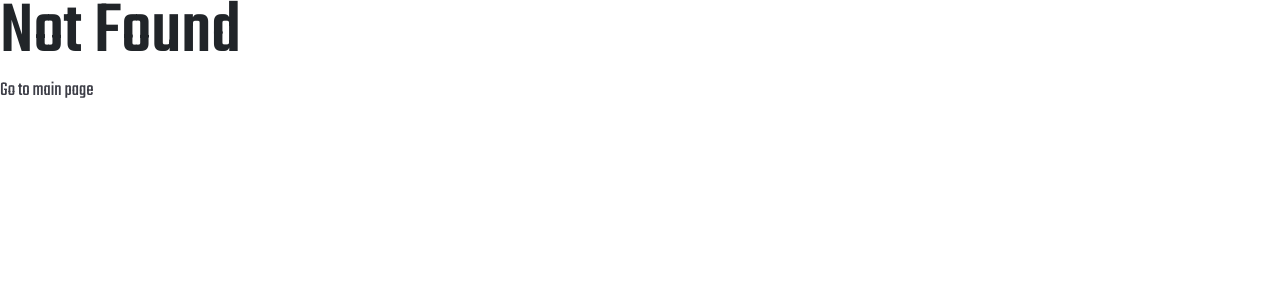
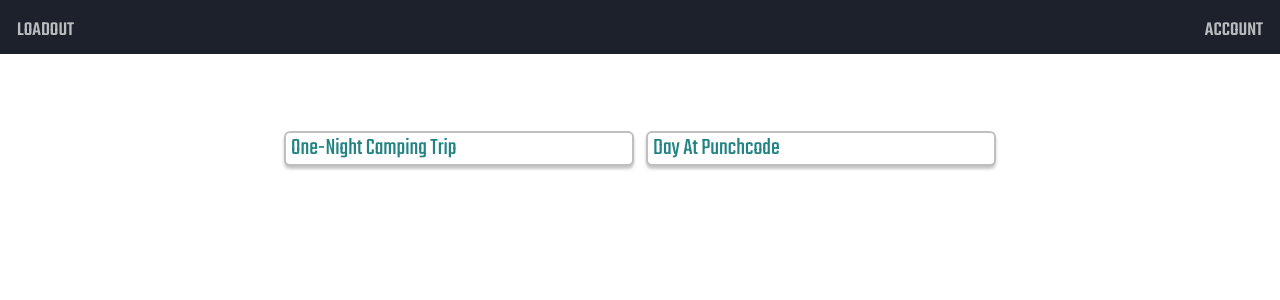
Before and after one commit to Chris-Fortier/loadout, a React (Create React App) app: page /loadout-list in a window 1280 px wide. Before the commit this address had no page. Shown: the top 300 px of the page. Built offline with nearby package versions, Linux system fonts and the light colour scheme.

Commit message:
add back separate loadout list and loadout card components (might not end up using)

```diff
--- a/src/App.js
+++ b/src/App.js
@@ -5,6 +5,7 @@ import Landing from "./components/pages/Landing";
 // import AllKits from "./components/pages/AllKits";
 import NotFound from "./components/pages/NotFound";
 import ItemList from "./components/pages/ItemList";
+import LoadoutList from "./components/pages/LoadoutList";
 import LoadoutSharing from "./components/pages/LoadoutSharing";
 import StyleTester from "./components/pages/StyleTester";
 import AccountSettings from "./components/pages/AccountSettings";
@@ -19,6 +20,7 @@ function App() {
             {/* handle gets any arbitrary text put in the url */}
             {/* <Route exact path="/gear:handle" component={ItemList} /> */}
             <Route exact path="/loadout" component={ItemList} />
+            <Route exact path="/loadout-list" component={LoadoutList} />
             <Route exact path="/loadout-sharing" component={LoadoutSharing} />
             <Route exact path="/style-tester" component={StyleTester} />
             <Route exact path="/account-settings" component={AccountSettings} />
--- /dev/null
+++ b/src/components/pages/LoadoutList.js
@@ -0,0 +1,92 @@
+import React from "react";
+import Header from "../ui/Header";
+// import orderBy from "lodash/orderBy";
+// import { IconArrowThinLeftCircle } from "../../icons/icons.js";
+// import { MAX_ITEM_NAME_LENGTH, LEVEL_COLORS } from "../../utils/helpers";
+// import axios from "axios";
+import { connect } from "react-redux";
+// import actions from "../../store/actions";
+import LoadoutCard from "../ui/LoadoutCard";
+// import ItemCardEdit from "../ui/ItemCardEdit";
+
+// mock data to display
+const loadouts = [
+   {
+      id: "42655170-7e10-4431-8d98-c2774f6414a4",
+      name: "One-Night Camping Trip",
+      createdAt: 1592939977877, // when the loadout was created
+      lastEditAt: 1592940077877, // the last time something was changed (item renamed, added, deleted)
+      lastPackAt: 1592940177877, // the last time something was packed or unpacked
+      creator: "84fbbb78-b2a2-11ea-b3de-0242ac130004", // the user who created the loadout
+   },
+   {
+      id: "e0364b00-f7fc-469c-ab82-8de3487bcc0b",
+      name: "Day at Punchcode",
+      createdAt: 1592940277877, // when the loadout was created
+      lastEditAt: 1592940377877, // the last time something was changed (item renamed, added, deleted)
+      lastPackAt: 1592940477877, // the last time something was packed or unpacked
+      creator: "84fbbb78-b2a2-11ea-b3de-0242ac130004", // the user who created the loadout
+   },
+];
+
+class LoadoutList extends React.Component {
+   constructor(props) {
+      super(props); // boilerplate
+
+      // set default state values
+      this.state = {};
+   }
+
+   // methods happen here, such as what happens when you click on a button
+
+   render() {
+      console.log("Rendering page...");
+
+      return (
+         <div>
+            <Header />
+            <div className="item-list parent-bg-color">
+               <div className="container-fluid item-cards-container scroll-fix">
+                  <div className="row">
+                     <div className="col">
+                        <div className="">
+                           <div className="">
+                              <div className="row">
+                                 <>
+                                    <div className="col">
+                                       <h4>List of Loadouts</h4>
+                                    </div>
+                                 </>
+                              </div>
+                           </div>
+                           <div className="">
+                              <div className="row">
+                                 <div className="col">
+                                    {/* One-Night Camping Trip */}
+                                    {loadouts.map((loadout) => (
+                                       <LoadoutCard
+                                          loadout={loadout}
+                                          key={loadout.id}
+                                       />
+                                    ))}
+                                 </div>
+                              </div>
+                           </div>
+                        </div>
+                     </div>
+                  </div>
+               </div>
+            </div>
+         </div>
+      );
+   }
+}
+
+// maps the store to props
+function mapStateToProps(state) {
+   return {
+      currentLoadout: state.currentLoadout,
+   };
+}
+
+export default connect(mapStateToProps)(LoadoutList); // this is "currying"
--- /dev/null
+++ b/src/components/ui/LoadoutCard.js
@@ -0,0 +1,31 @@
+import React from "react";
+import { Link } from "react-router-dom"; // a React element for linking
+import { connect } from "react-redux";
+// import actions from "../../store/actions";
+// import { LEVEL_COLORS } from "../../utils/helpers";
+// import classnames from "classnames";
+// import { IconArrowThinRightCircle } from "../../icons/icons.js";
+
+class LoadoutCard extends React.Component {
+   render() {
+      console.log("props", this.props);
+      const loadout = this.props.loadout; // this is to simplify code below
+
+      return (
+         <Link className={"card item-card child-bg-color"} to="/loadout">
+            <div className="d-flex">
+               <span className="flex-fill level-text-color-1">
+                  {loadout.name}
+               </span>
+            </div>
+         </Link>
+      );
+   }
+}
+
+// maps the store to props
+function mapStateToProps(state) {
+   return {};
+}
+
+export default connect(mapStateToProps)(LoadoutCard); // this is "currying"
```
